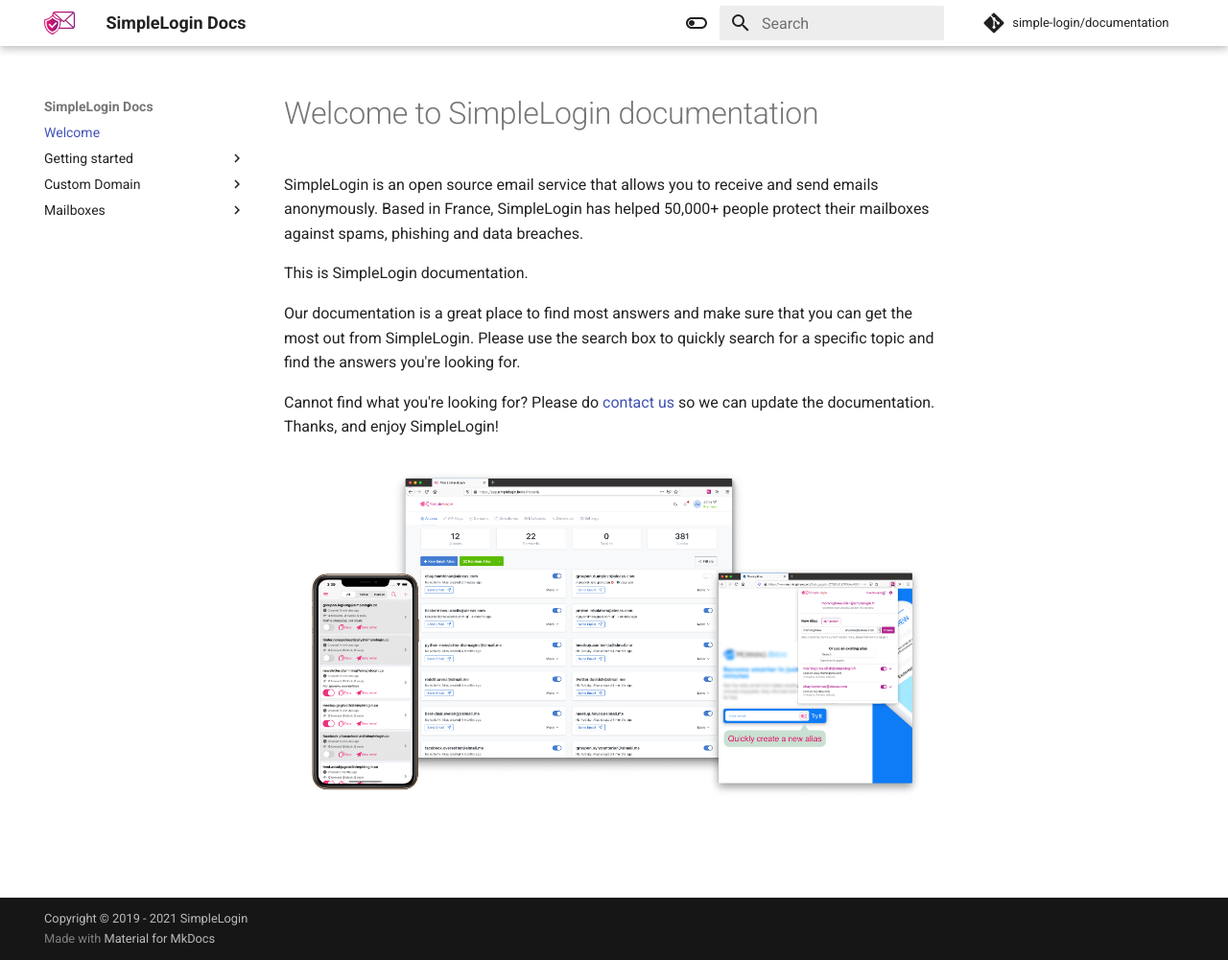
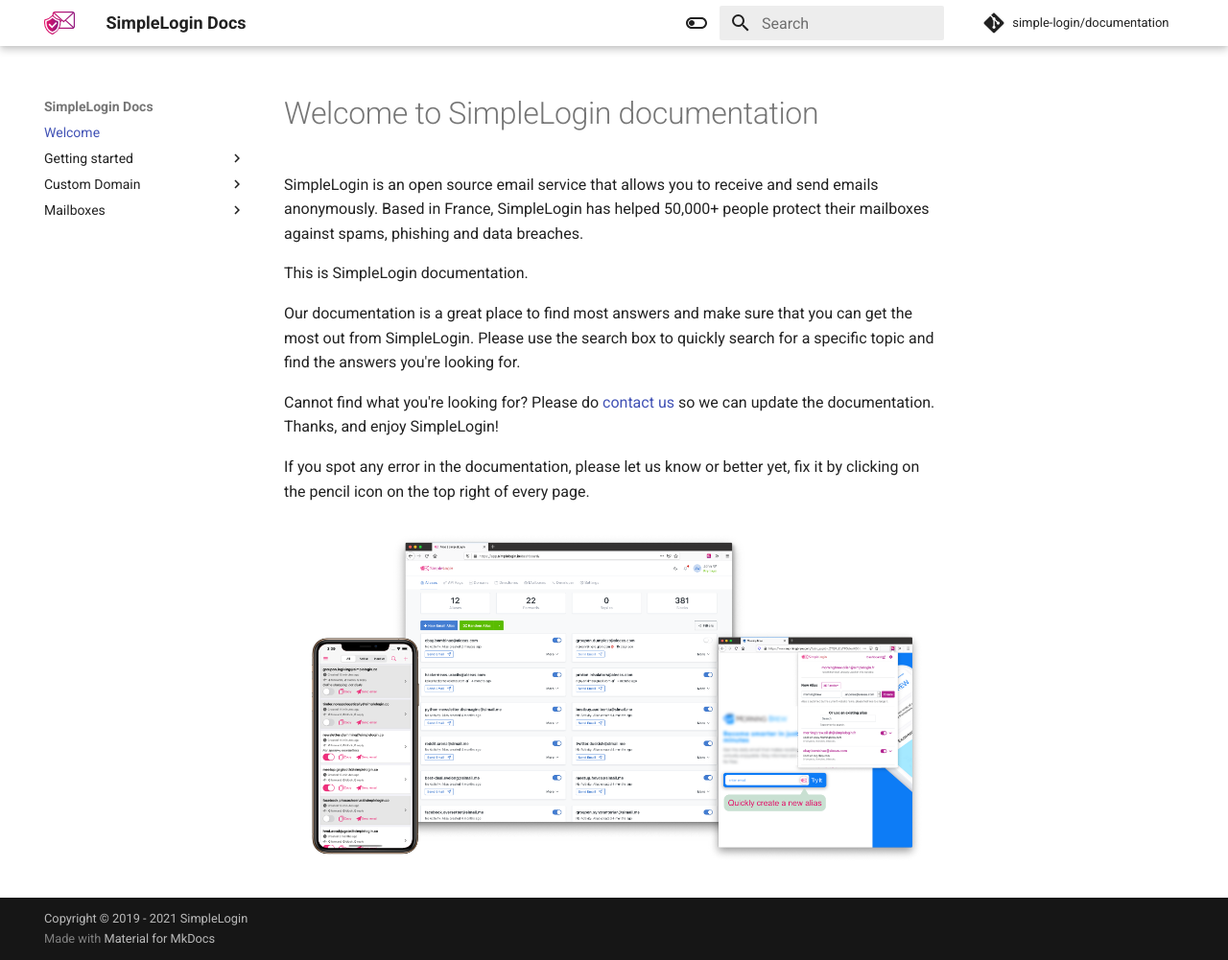
Before and after one commit to simple-login/documentation, an MkDocs documentation site: the page built from docs/index.md, in a window 1280 px wide and 1001 px high. Shown: the whole window at 96% size. Built offline with MkDocs 1.6.1 and Material for MkDocs 9.7.7, drawn with Linux system fonts in a browser that asks for light colours; comment, search, counter and statistics services are not loaded.

Commit message:
improve welcome page

```diff
--- a/docs/index.md
+++ b/docs/index.md
@@ -8,4 +8,6 @@ Our documentation is a great place to find most answers and make sure that you c
 
 Cannot find what you're looking for? Please do [contact us](mailto:hi@simplelogin.io) so we can update the documentation. Thanks, and enjoy SimpleLogin!
 
+If you spot any error in the documentation, please let us know or better yet, fix it by clicking on the pencil icon on the top right of every page.
+
 ![](./assets/everywhere.png)
```
